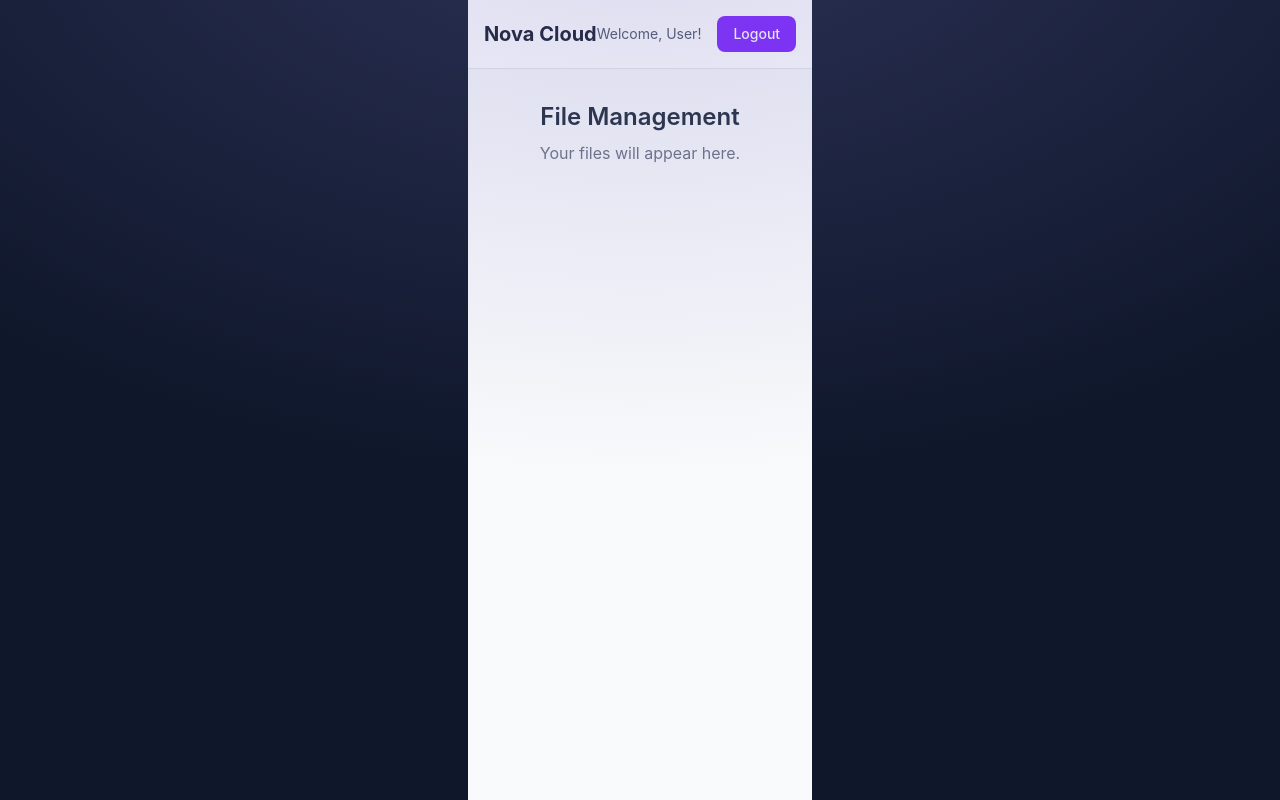
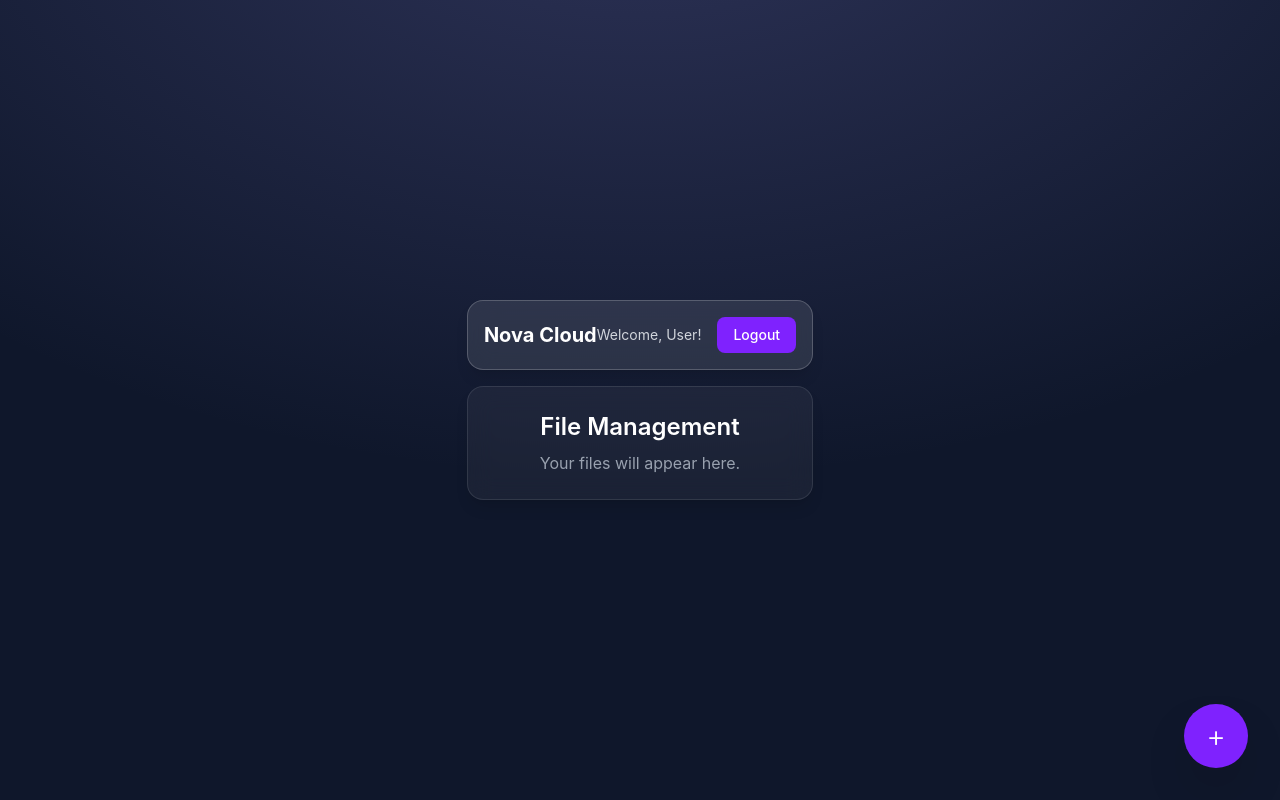
Before and after one commit to Sumire-Labs/Nova-Cloud, a Vue app in the folder nova-cloud-frontend/: page /main in a window 1280 px wide. Built offline with nearby package versions, Linux system fonts and the light colour scheme.

Commit message:
Development code: Nova Glass Part2

```diff
--- a/nova-cloud-frontend/src/views/MainView.vue
+++ b/nova-cloud-frontend/src/views/MainView.vue
@@ -1,33 +1,42 @@
 <script setup lang="ts">
 import { useRouter } from 'vue-router'
 import { ref, onMounted } from 'vue'
+import { animate, spring } from 'motion'
 
 const router = useRouter()
 // In a real app, you'd get the username from a store (Pinia) or a session
 const username = ref('User')
 
 const handleLogout = () => {
-  // Clear user session/token here in a real app
   console.log('Logging out...')
   router.push('/')
 }
 
+const onFabClick = (event: MouseEvent) => {
+  const button = event.currentTarget as HTMLElement
+  animate(button,
+    { scale: [1, 0.9, 1] },
+    { duration: 0.4, easing: spring({ stiffness: 250, damping: 12}) }
+  )
+  // Placeholder for file upload logic
+  alert('File upload initiated!')
+}
+
 onMounted(() => {
-  // You could fetch initial file data here
   console.log('MainView mounted.')
 })
 </script>
 
 <template>
-  <div class="flex flex-col h-screen bg-gray-50 dark:bg-gray-900">
+  <div class="w-full h-full flex flex-col p-4 sm:p-6 lg:p-8 gap-4">
     <!-- Header -->
-    <header class="flex items-center justify-between p-4 bg-white dark:bg-gray-800 border-b border-gray-200 dark:border-gray-700">
-      <h1 class="text-xl font-bold text-gray-900 dark:text-white">Nova Cloud</h1>
+    <header class="flex-shrink-0 flex items-center justify-between p-4 bg-white/10 backdrop-blur-md rounded-2xl border border-white/20 shadow-lg">
+      <h1 class="text-xl font-bold text-white">Nova Cloud</h1>
       <div class="flex items-center space-x-4">
-        <span class="text-sm text-gray-600 dark:text-gray-300">Welcome, {{ username }}!</span>
+        <span class="text-sm text-gray-300 hidden sm:inline">Welcome, {{ username }}!</span>
         <button
           @click="handleLogout"
-          class="px-4 py-2 text-sm font-medium text-white bg-violet-600 rounded-lg hover:bg-violet-700 focus:outline-none focus:ring-4 focus:ring-violet-400 dark:focus:ring-violet-800 transition-all duration-200"
+          class="px-4 py-2 text-sm font-medium text-white bg-violet-600 rounded-lg hover:bg-violet-700 focus:outline-none focus:ring-4 focus:ring-violet-500/50 transition-all duration-300 transform active:scale-95"
         >
           Logout
         </button>
@@ -35,16 +44,42 @@ onMounted(() => {
     </header>
 
     <!-- Main Content -->
-    <main class="flex-1 p-8 overflow-y-auto">
-      <div class="text-center">
-        <h2 class="text-2xl font-semibold text-gray-800 dark:text-gray-200">File Management</h2>
-        <p class="mt-2 text-gray-500 dark:text-gray-400">Your files will appear here.</p>
-        <!-- File list, upload button etc. will go here -->
+    <main class="flex-1 p-6 bg-white/5 backdrop-blur-md rounded-2xl border border-white/10 shadow-lg overflow-y-auto">
+      <div class="text-center text-white">
+        <h2 class="text-2xl font-semibold">File Management</h2>
+        <p class="mt-2 text-gray-400">Your files will appear here.</p>
+        <!-- File list will be rendered here -->
       </div>
     </main>
+
+    <!-- Floating Action Button -->
+    <button
+      @click="onFabClick"
+      class="absolute bottom-8 right-8 w-16 h-16 bg-violet-600 rounded-full shadow-2xl flex items-center justify-center text-white text-3xl font-light hover:bg-violet-500 focus:outline-none focus:ring-4 focus:ring-violet-500/50 transition-transform duration-200 ease-in-out hover:scale-110"
+      aria-label="Upload file"
+    >
+      +
+    </button>
   </div>
 </template>
 
 <style scoped>
-/* Scoped styles for MainView if needed */
+/* Custom scrollbar for a more modern look */
+main::-webkit-scrollbar {
+  width: 8px;
+}
+
+main::-webkit-scrollbar-track {
+  background: rgba(255, 255, 255, 0.05);
+  border-radius: 10px;
+}
+
+main::-webkit-scrollbar-thumb {
+  background: rgba(139, 92, 246, 0.6); /* Violet-500 with opacity */
+  border-radius: 10px;
+}
+
+main::-webkit-scrollbar-thumb:hover {
+  background: rgba(124, 58, 237, 0.8); /* Violet-600 with opacity */
+}
 </style>
```
